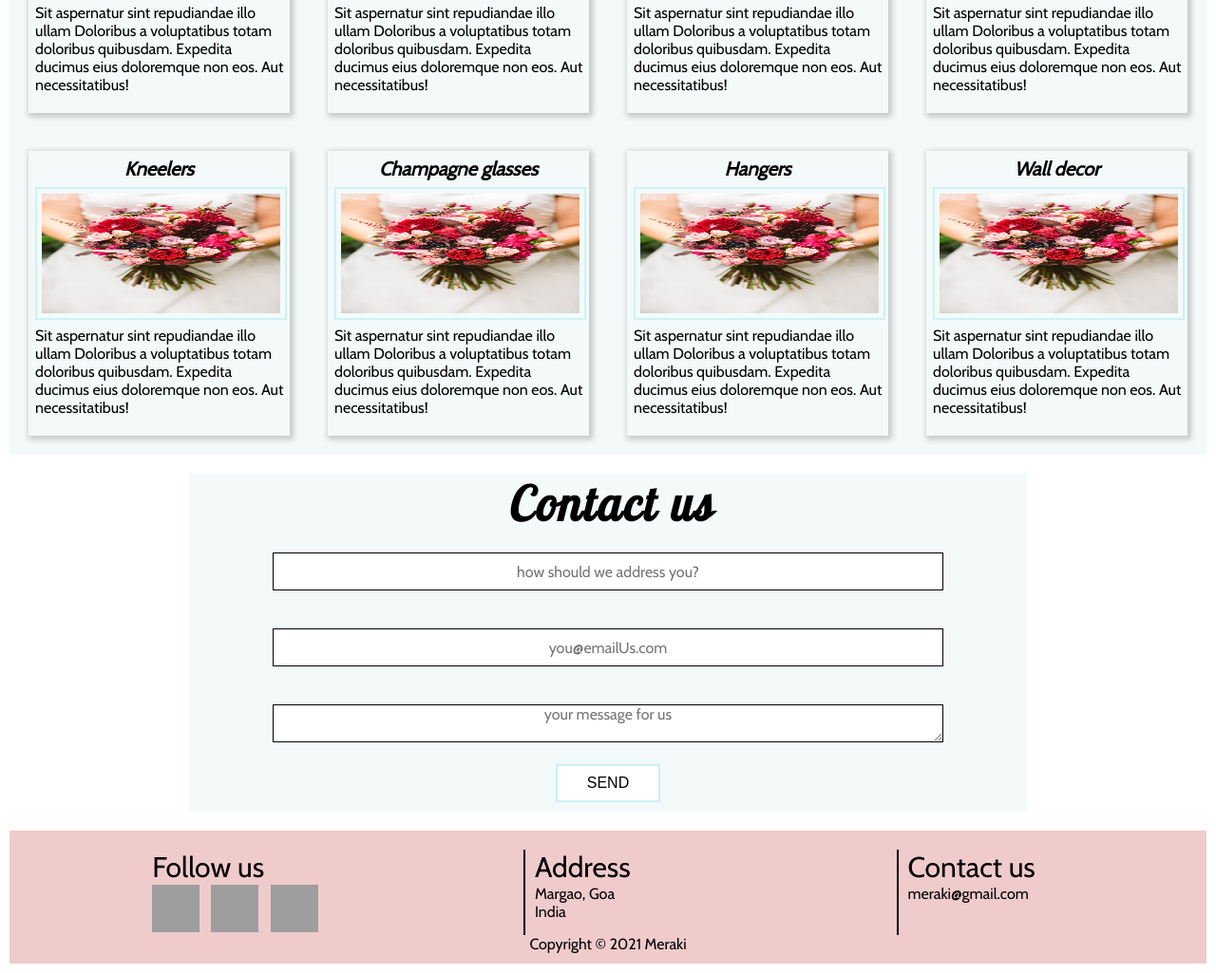
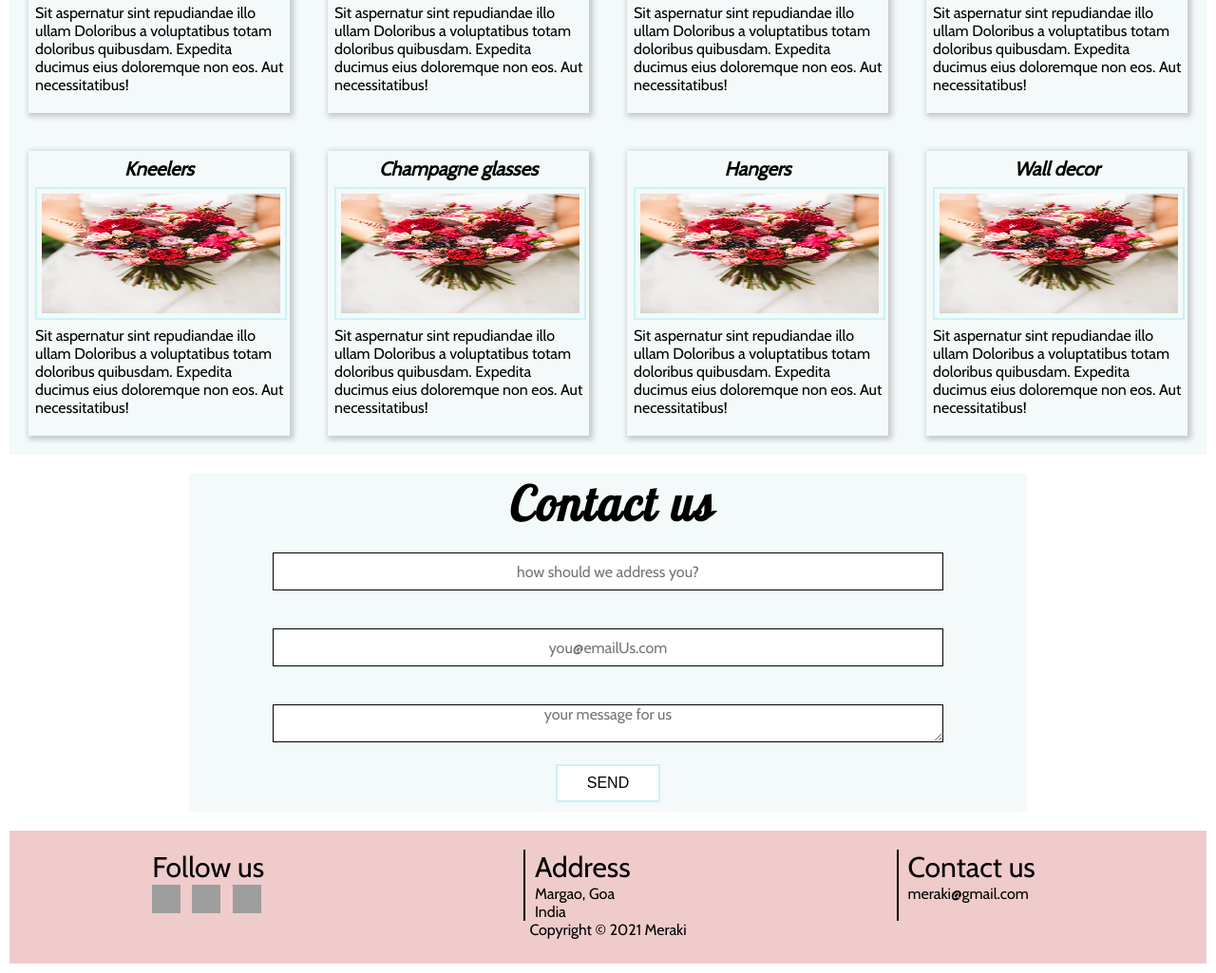
Before and after one commit to rish15/meraki, a website: page index.html in a window 1280 px wide. Shown: the part 1410-2435 px from the top of the page at 95% size. Drawn offline with nearby package versions, Linux system fonts and the light colour scheme; grey boxes are pictures that could not be loaded.

Commit message:
decreased social icon size

```diff
--- a/styles/scss/layout/_footer.scss
+++ b/styles/scss/layout/_footer.scss
@@ -15,8 +15,8 @@
       }
       width: 33%;
       & img {
-        width: 5rem;
-        height: 5rem;
+        width: 3rem;
+        height: 3rem;
         margin-right: 1rem;
       }
       border-right: 2px solid $color-black;
```
Also changed, not shown: styles/css/style.css.
